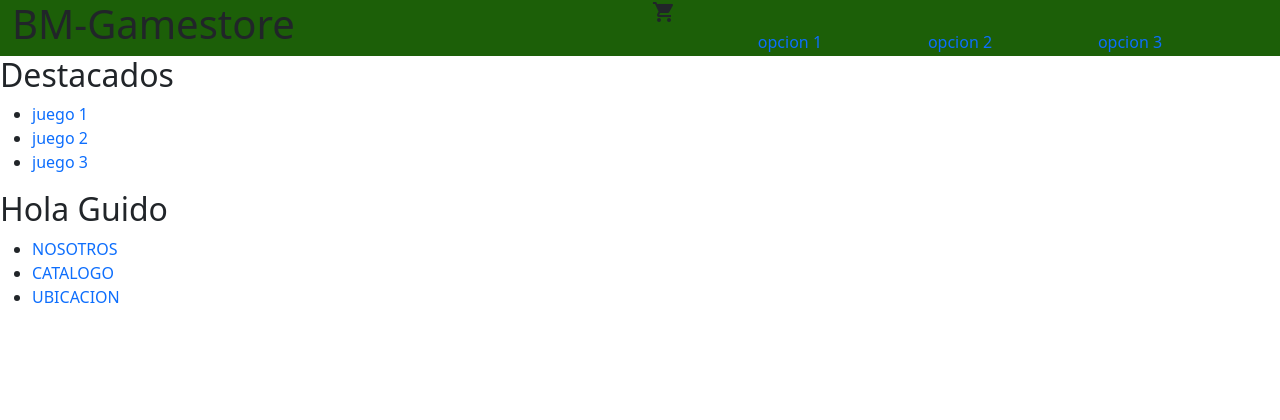
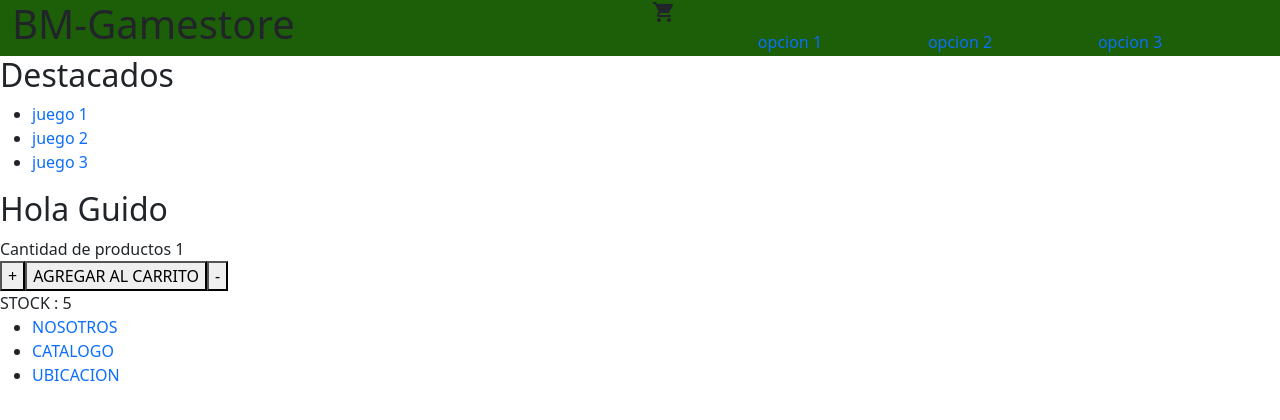
Before and after one commit to guidobenetti9/PROYECTO-REACT, a React (Create React App) app: page / in a window 1280 px wide. Shown: the top 420 px of the page. Built offline with nearby package versions, Linux system fonts and the light colour scheme.

Commit message:
cree 3 botones contadores

```diff
--- /dev/null
+++ b/src/componentes/ItemCount.js
@@ -0,0 +1,37 @@
+import React, { useState } from 'react'
+
+const ItemCount = () => {
+
+    useState();
+    const [estado, setEstado] = useState(1);
+    const stock = 5
+    const initial = 1
+
+    const sumar = () =>{
+        if (estado<stock) {
+        setEstado(estado+1);
+        }
+
+    }
+    const restar = () =>{
+        if (estado>initial) {
+            setEstado(estado-1);
+            }
+    }
+
+
+
+  return (
+    <>
+        <div> Cantidad de productos {estado} </div>
+
+        <button onClick={sumar}> + </button>
+        <button> AGREGAR AL CARRITO</button>
+        <button onClick={restar}> - </button>
+        <div> STOCK : {stock} </div>
+    </>
+
+  )
+}
+
+export default ItemCount
--- a/src/componentes/Item_List_Container.js
+++ b/src/componentes/Item_List_Container.js
@@ -1,11 +1,17 @@
+import ItemCount from "./ItemCount";
 
 
 const Item_List_Container = (props) => {
 
     const {nombre} = props
+
   return (
 
-    <h2>Hola {nombre} </h2>
+    <>
+        <h2>Hola {nombre} </h2>
+        <ItemCount/>
+    </>
+
   )
 }
 
```
